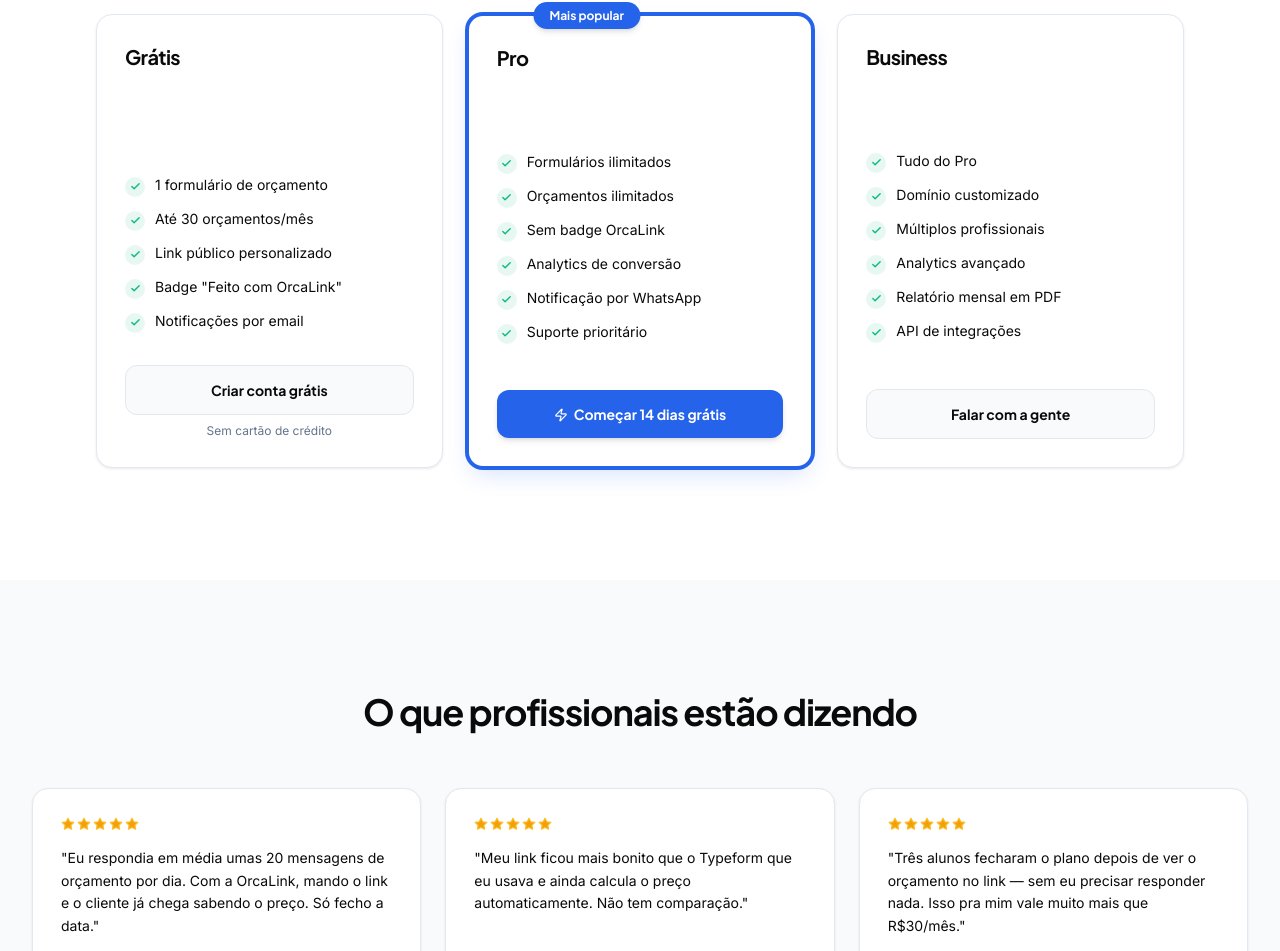
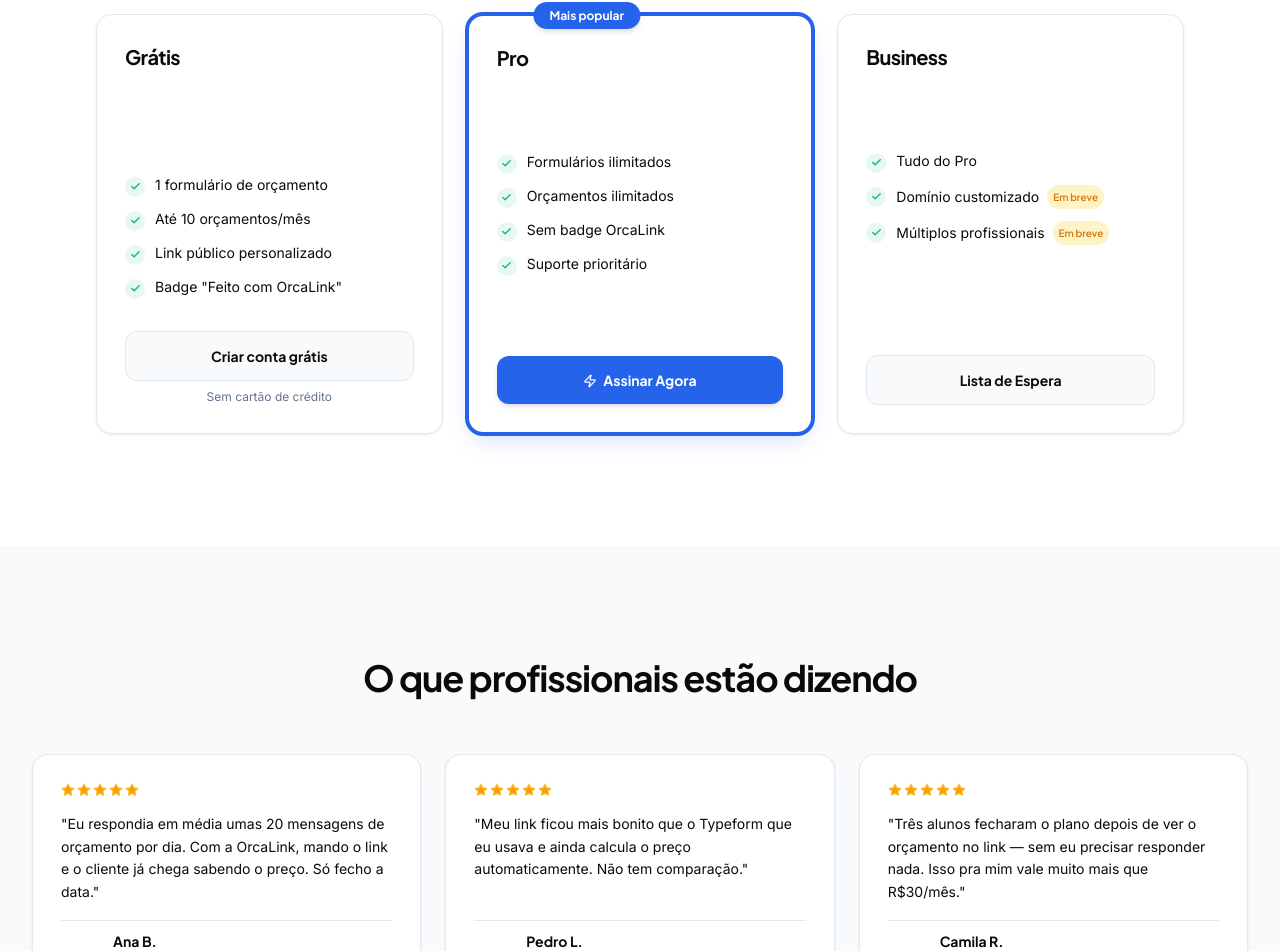
Before and after one commit to Artur01Aguiar/orcalink, a React (Vite) app: page / in a window 1280 px wide. Shown: the part 6318-7269 px from the top of the page. Built offline with nearby package versions, Linux system fonts and the light colour scheme; no server answers.

Commit message:
Pricing: 10 orçamentos grátis, Pro simplificado, Business lista de espera + em breve

```diff
--- a/src/components/landing/Pricing.tsx
+++ b/src/components/landing/Pricing.tsx
@@ -1,6 +1,8 @@
 import { useState, useRef } from 'react'
 import { motion, useInView, AnimatePresence } from 'framer-motion'
 import { Check, Zap } from 'lucide-react'
+
+type Feature = { label: string; soon?: boolean }
 
 type Plan = {
   name: string
@@ -9,7 +11,7 @@
   badge?: string
   highlighted?: boolean
   freeForever?: boolean
-  features: string[]
+  features: Feature[]
   cta: string
   ctaNote?: string
   ctaLink: string
@@ -22,11 +24,10 @@
     annualPrice: 0,
     freeForever: true,
     features: [
-      '1 formulário de orçamento',
-      'Até 30 orçamentos/mês',
-      'Link público personalizado',
-      'Badge "Feito com OrcaLink"',
-      'Notificações por email',
+      { label: '1 formulário de orçamento' },
+      { label: 'Até 10 orçamentos/mês' },
+      { label: 'Link público personalizado' },
+      { label: 'Badge "Feito com OrcaLink"' },
     ],
     cta: 'Criar conta grátis',
     ctaNote: 'Sem cartão de crédito',
@@ -39,14 +40,12 @@
     badge: 'Mais popular',
     highlighted: true,
     features: [
-      'Formulários ilimitados',
-      'Orçamentos ilimitados',
-      'Sem badge OrcaLink',
-      'Analytics de conversão',
-      'Notificação por WhatsApp',
-      'Suporte prioritário',
+      { label: 'Formulários ilimitados' },
+      { label: 'Orçamentos ilimitados' },
+      { label: 'Sem badge OrcaLink' },
+      { label: 'Suporte prioritário' },
     ],
-    cta: 'Começar 14 dias grátis',
+    cta: 'Assinar Agora',
     ctaLink: '/login?signup=true',
   },
   {
@@ -54,15 +53,12 @@
     monthlyPrice: 59.9,
     annualPrice: 47.9,
     features: [
-      'Tudo do Pro',
-      'Domínio customizado',
-      'Múltiplos profissionais',
-      'Analytics avançado',
-      'Relatório mensal em PDF',
-      'API de integrações',
+      { label: 'Tudo do Pro' },
+      { label: 'Domínio customizado', soon: true },
+      { label: 'Múltiplos profissionais', soon: true },
     ],
-    cta: 'Falar com a gente',
-    ctaLink: 'https://wa.me/551152868190?text=Olá,%20quero%20saber%20mais%20sobre%20o%20plano%20Business%20da%20OrcaLink',
+    cta: 'Lista de Espera',
+    ctaLink: 'https://wa.me/551152868190?text=Quero%20entrar%20para%20lista%20de%20espera%20do%20plano%20business',
   },
 ]
 
@@ -198,7 +194,14 @@
                       <div className="w-5 h-5 rounded-full bg-success/10 flex items-center justify-center flex-shrink-0 mt-0.5">
                         <Check size={11} className="text-success" strokeWidth={3} />
                       </div>
-                      <span className="text-sm text-dark">{feature}</span>
+                      <span className="text-sm text-dark flex items-center gap-2 flex-wrap">
+                        {feature.label}
+                        {feature.soon && (
+                          <span className="text-[10px] font-semibold bg-amber-100 text-amber-600 px-1.5 py-0.5 rounded-full font-heading whitespace-nowrap">
+                            Em breve
+                          </span>
+                        )}
+                      </span>
                     </li>
                   ))}
                 </ul>
```
Also changed, not shown: public/landing.css.
